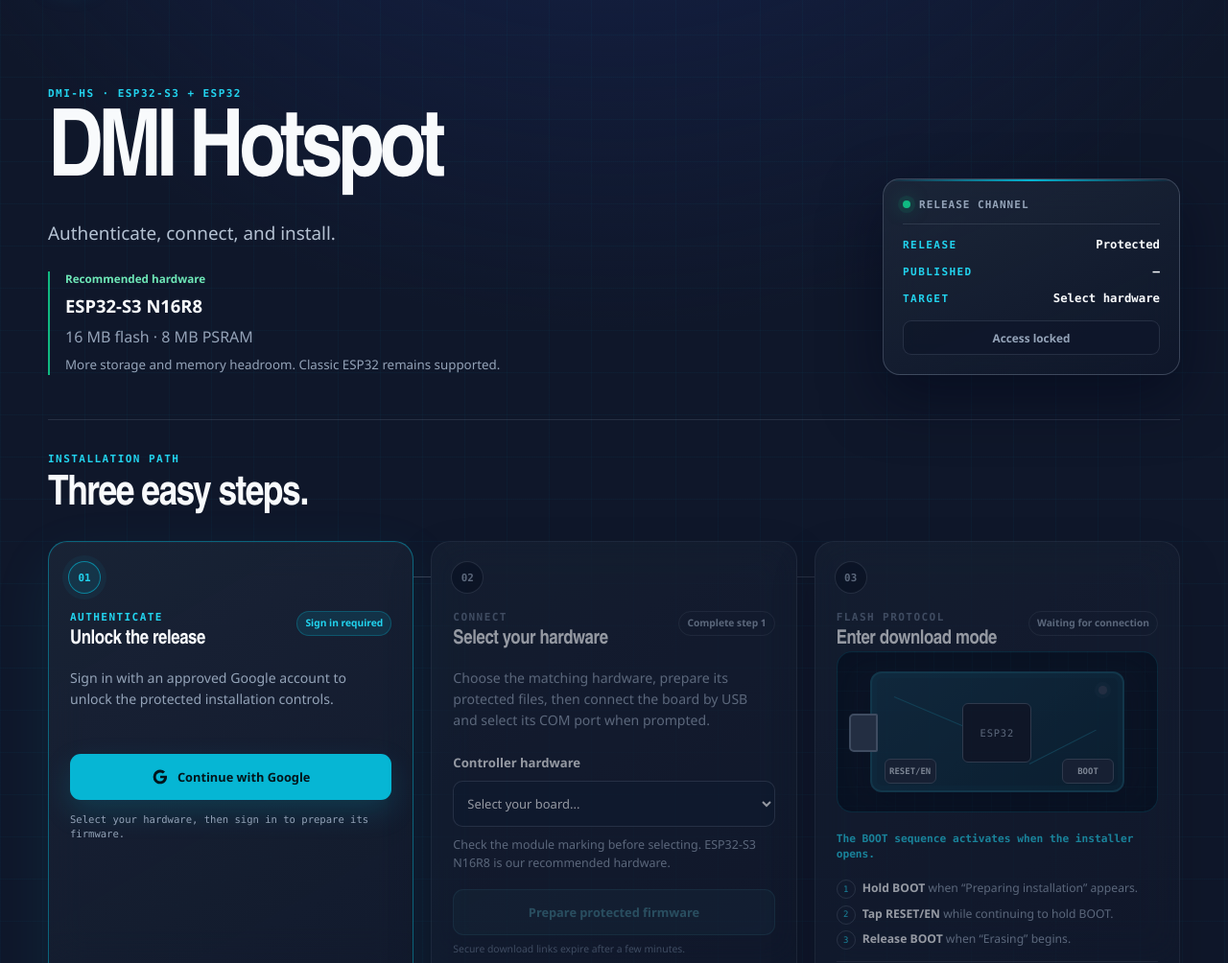
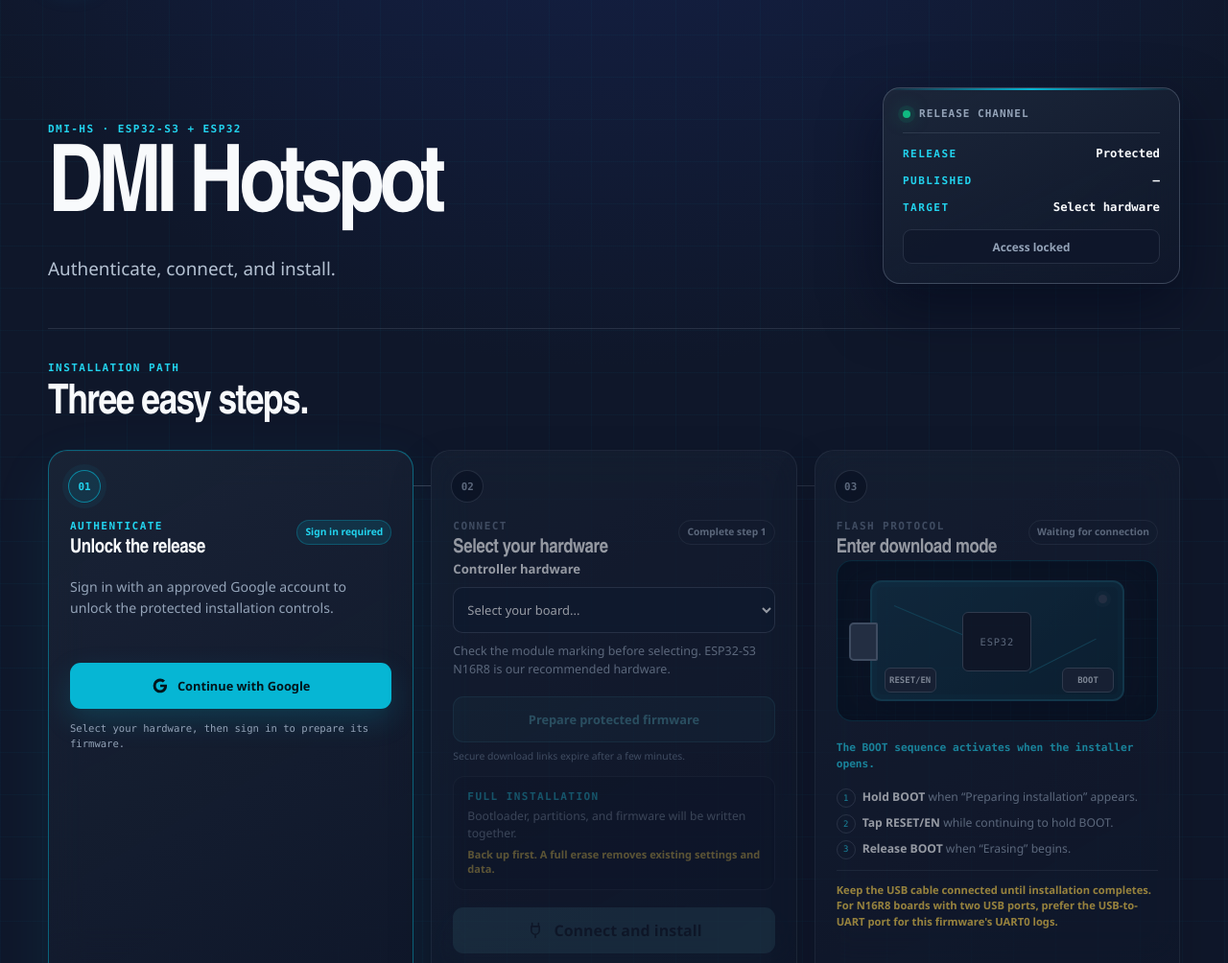
Before and after one commit to admepls/DMI-HS, a plain HTML site: page index.html in a window 1280 px wide. Shown: the part 96-1100 px from the top of the page at 96% size. Drawn offline with Linux system fonts and the light colour scheme; no server answers.

Commit message:
style(updater): simplify hardware guidance and exclude local backups

```diff
--- a/index.html
+++ b/index.html
@@ -46,12 +46,6 @@
           <p class="hero-lede">
             Authenticate, connect, and install.
           </p>
-          <div class="hardware-recommendation">
-            <span class="recommended-badge">Recommended hardware</span>
-            <strong>ESP32-S3 N16R8</strong>
-            <span>16 MB flash &middot; 8 MB PSRAM</span>
-            <small>More storage and memory headroom. Classic ESP32 remains supported.</small>
-          </div>
         </div>
 
         <dl class="release-card" aria-labelledby="release-card-title">
@@ -145,11 +139,6 @@
                 </div>
                 <span class="step-state" id="step-connect-state">Complete step 1</span>
               </header>
-              <p class="step-copy">
-                Choose the matching hardware, prepare its protected files, then
-                connect the board by USB and
-                select its COM port when prompted.
-              </p>
 
               <div class="connection-controls">
               <div class="hardware-choice">
```
Also changed, not shown: 1 other file.
